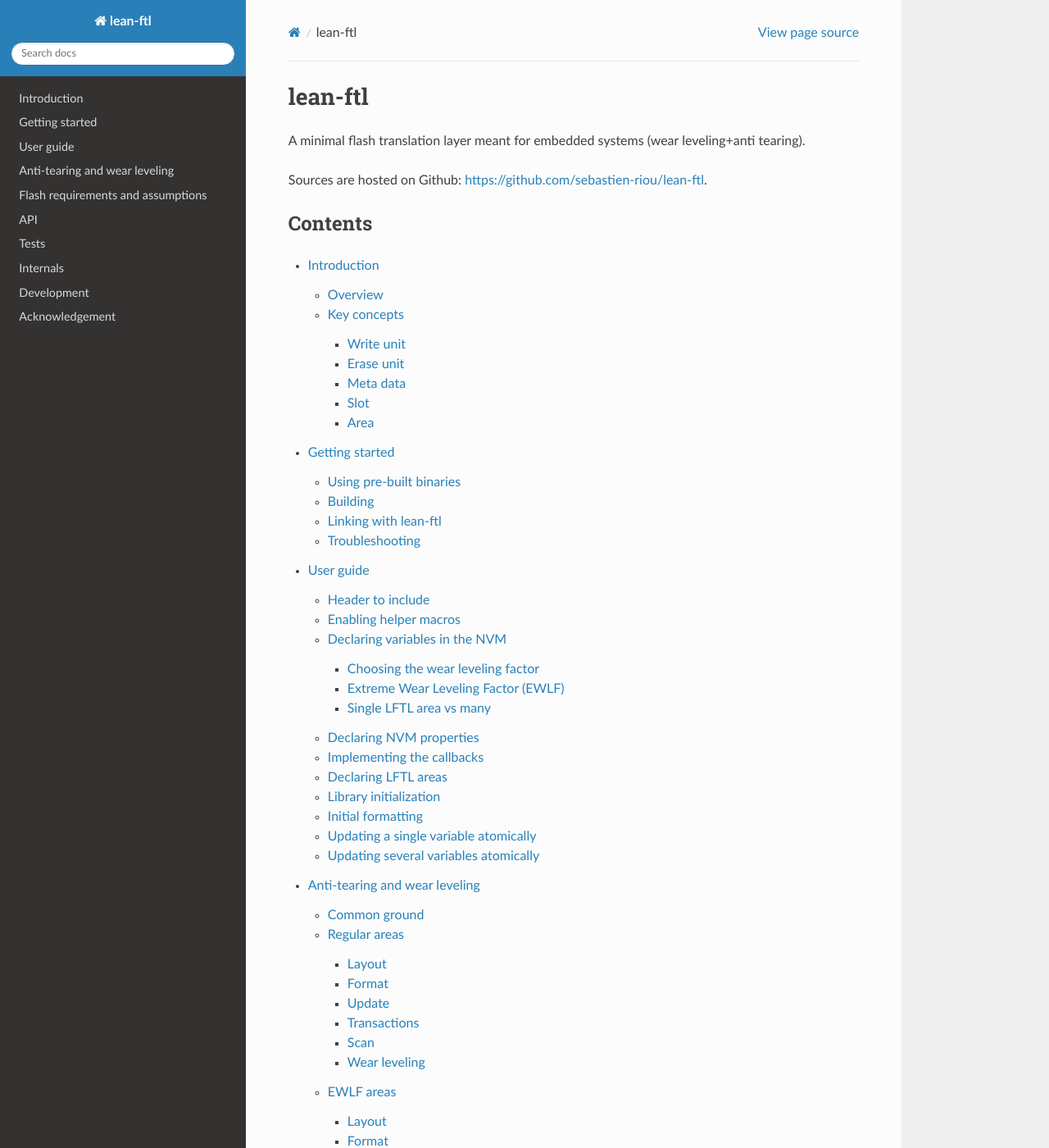
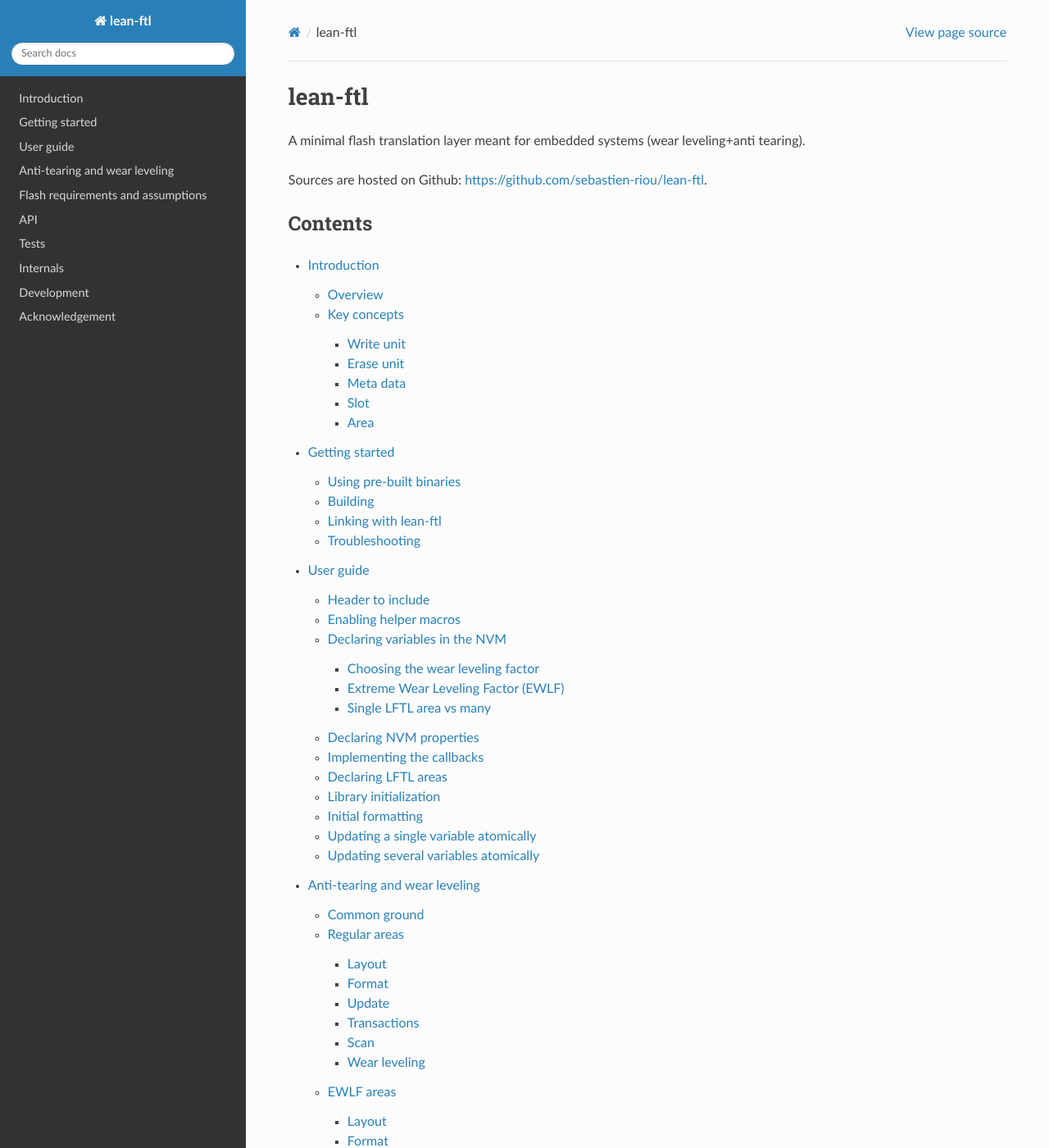
Before and after one commit to sebastien-riou/lean-ftl, a Sphinx documentation site: the page built from doc/source/index.rst, in a window 1280 px wide and 1400 px high. Shown: the whole window at 82% size. Built offline with Sphinx 7.4.7 and the Read the Docs theme 3.1.0, drawn with Linux system fonts in a browser that asks for light colours; the version number is read from the project's files by our own code.

Commit message:
full width docs

```diff
--- /dev/null
+++ b/doc/source/_static/custom.css
@@ -0,0 +1,3 @@
+.wy-nav-content {
+    max-width: none;
+}
--- a/doc/source/conf.py
+++ b/doc/source/conf.py
@@ -156,7 +156,8 @@
 # Add any paths that contain custom static files (such as style sheets) here,
 # relative to this directory. They are copied after the builtin static files,
 # so a file named "default.css" will overwrite the builtin "default.css".
-html_static_path = []
+html_static_path = ['_static']
+html_css_files = ['custom.css']
 
 # Add any extra paths that contain custom files (such as robots.txt or
 # .htaccess) here, relative to this directory. These files are copied
```
